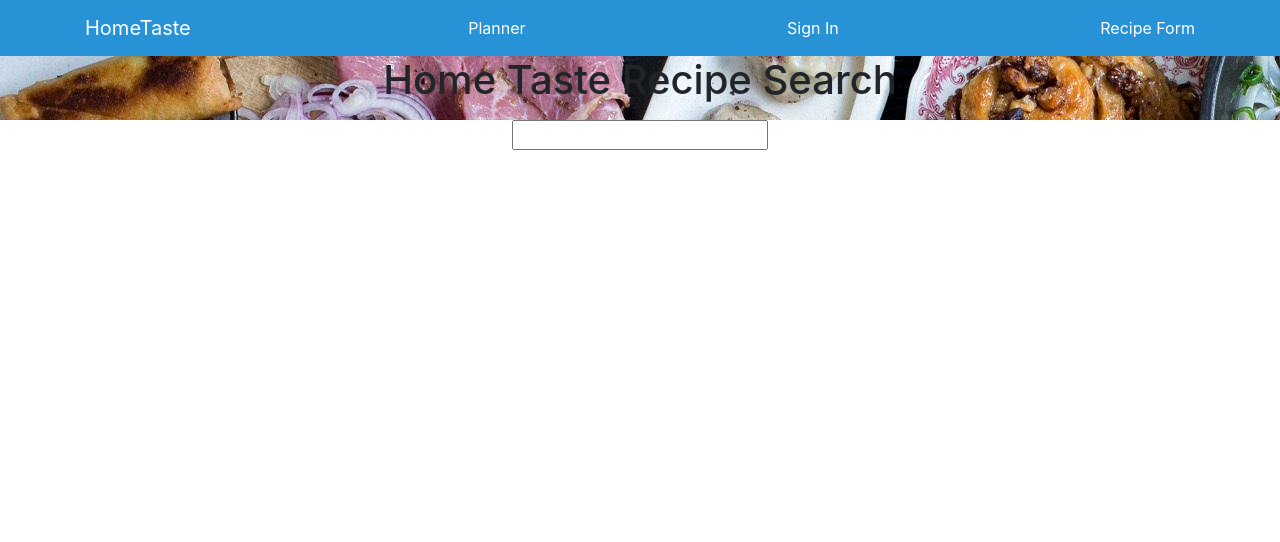
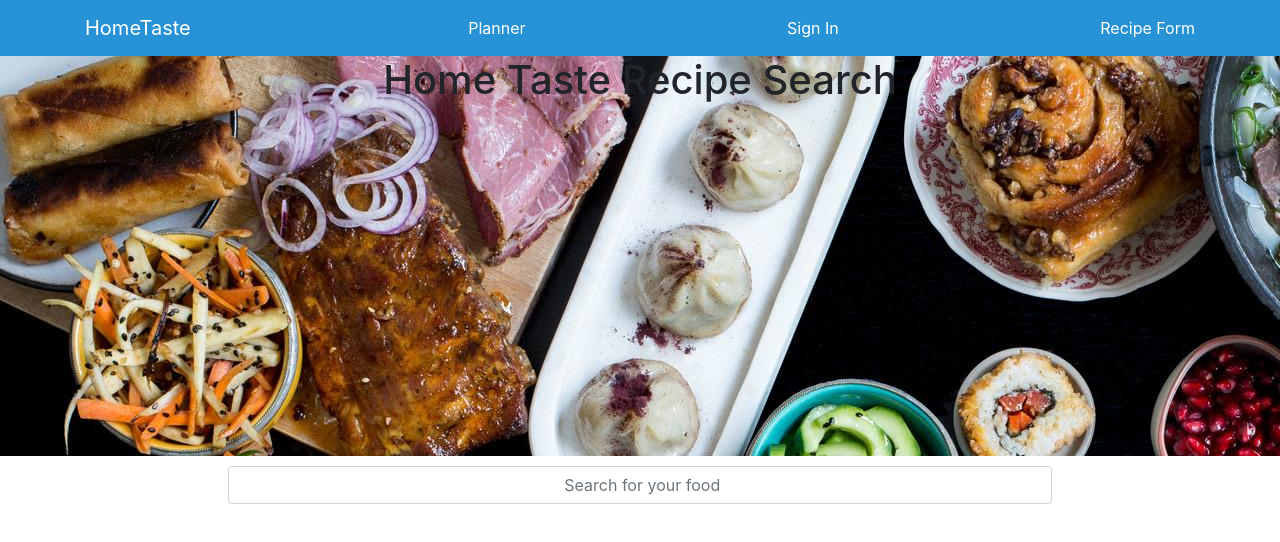
Before and after one commit to HakQ/HomeTaste, a React (Create React App) app: page / in a window 1280 px wide. Shown: the top 542 px of the page. Built offline with nearby package versions, Linux system fonts and the light colour scheme.

Commit message:
update to main page

```diff
--- a/src/App.css
+++ b/src/App.css
@@ -30,3 +30,33 @@
     transform: rotate(360deg);
   }
 }
+
+img {
+  width:200px;
+  height:250px;
+  border-radius: 5px;
+  box-shadow: #61dafb 3px 1px;
+}
+
+form {
+ margin-bottom: 10px;
+}
+::-webkit-input-placeholder {
+  text-align: center;
+}
+
+:-moz-placeholder { /* Firefox 18- */
+  text-align: center;
+}
+
+::-moz-placeholder {  /* Firefox 19+ */
+  text-align: center;
+}
+
+:-ms-input-placeholder {
+  text-align: center;
+}
+
+.centerMe{
+  margin: 0 auto;
+}
--- a/src/components/Home.js
+++ b/src/components/Home.js
@@ -5,7 +5,7 @@ import homepage from '../components/images/homepage.jpeg';
 
 let backimg = {
     width: "100%",
-    height: "100%",
+    height: "400px",
     backgroundImage: `url(${homepage})`
 };
 
@@ -47,7 +47,9 @@ export default class Home extends React.Component {
                 <form style={backimg}>
                     <label><h1>Home Taste Recipe Search</h1></label>
                 </form>
-                <input type="text" onChange={(e) => this.foodSearch(e)}/>
+                <div className={"col-md-8 centerMe"}>
+                    <input className={"form-control"} type="text" onChange={(e) => this.foodSearch(e)} placeholder=" Search for your food"/>
+                </div>
                 <Recipes recipes={this.state.recipes}/>
             </div>
         )
--- a/src/components/Recipes.js
+++ b/src/components/Recipes.js
@@ -7,7 +7,7 @@ const Recipes = props => (
     <div className="row">
     { props.recipes.map((recipe) => {
       return (
-        <div key={recipe.title} className="col-md-4" style={{ marginBottom:"2rem" }}>
+        <div key={recipe.title} className="col" style={{ marginBottom:"2rem" }}>
           <div className="recipes__box" data-recipe={1}>
             <img
               className="recipe__box-img"
```
